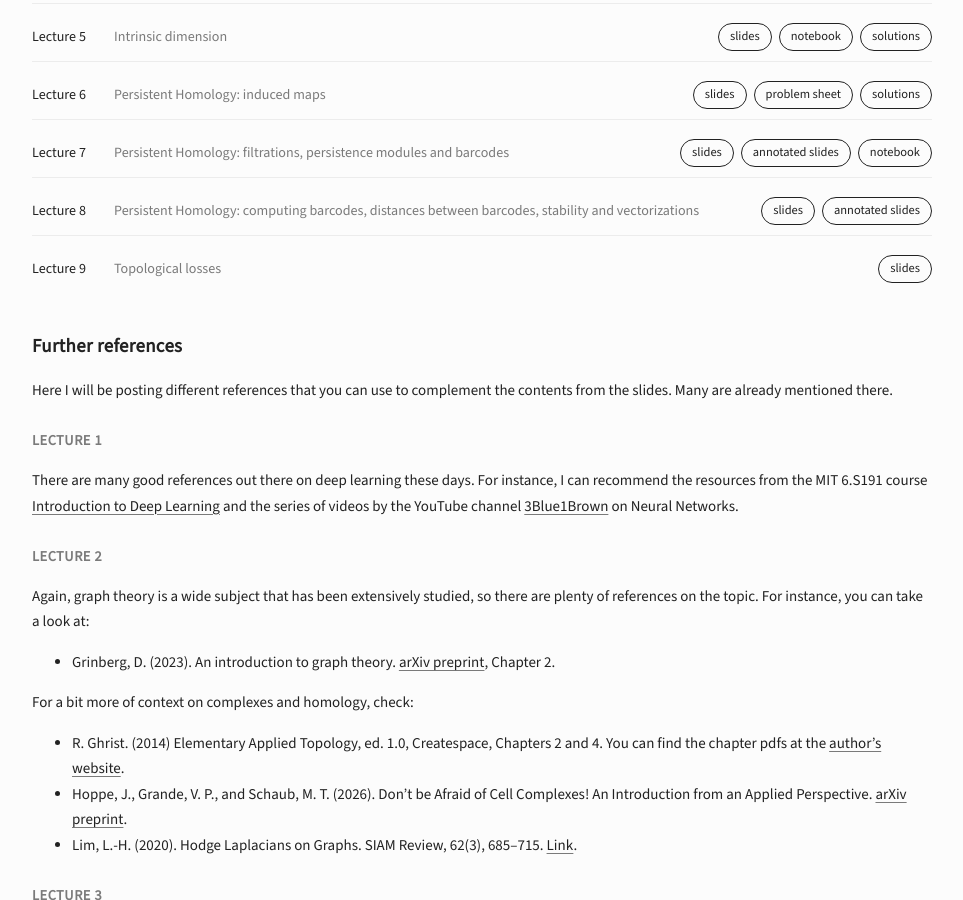
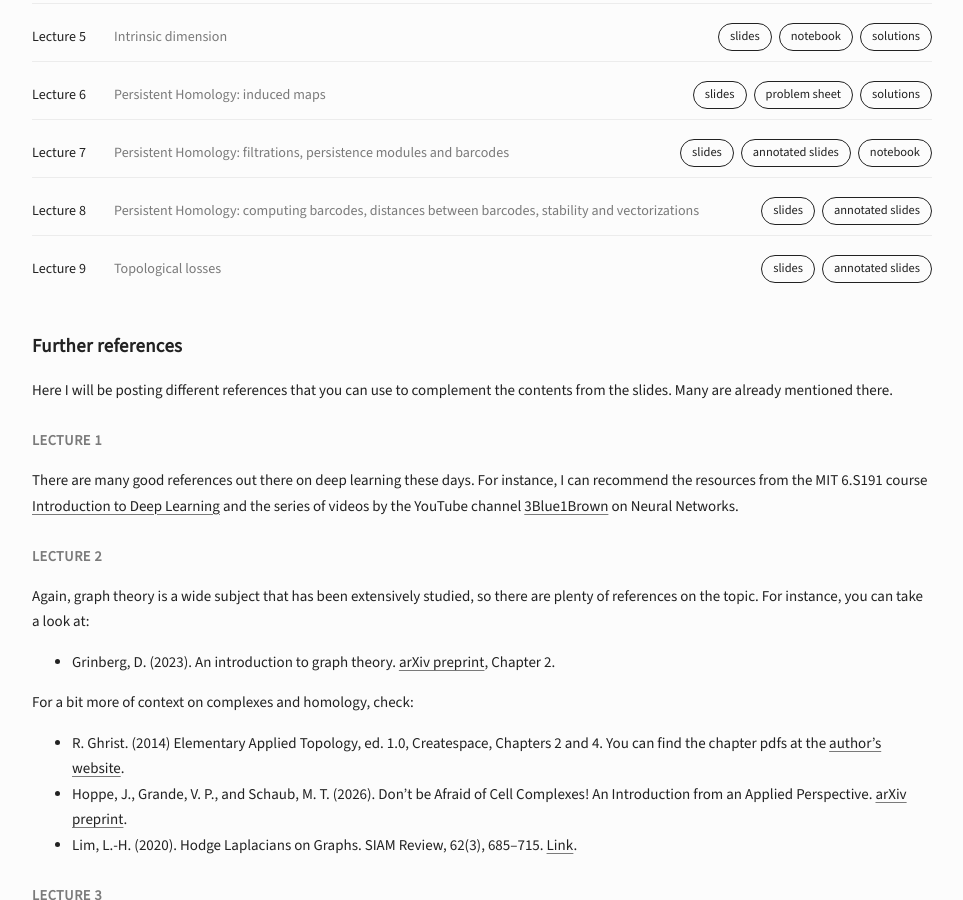
Before and after one commit to inesgare/inesgare.github.io, a Jekyll site: the page built from course-pages/gtml-2026.md, in a window 1280 px wide and 900 px high, scrolled down 2396 px. Shown: the whole window, without its empty margins (158-1121 px from the left). Built offline with Jekyll 4.4.1, drawn with Linux system fonts in a browser that asks for light colours.

Commit message:
updated slides

```diff
--- a/course-pages/gtml-2026.md
+++ b/course-pages/gtml-2026.md
@@ -143,6 +143,7 @@
     <span class="session-title">Topological losses</span>
     <div class="session-links">
       <a class="btn-link btn-slides" href="/docs/tdl-course/session-9.pdf" target="_blank" rel="noopener">slides</a>
+      <a class="btn-link btn-slides" href="/docs/tdl-course/session-9-annotated.pdf" target="_blank" rel="noopener">annotated slides</a>
     </div>
   </div>
 </div>
```
Also changed, not shown: 4 other files.
